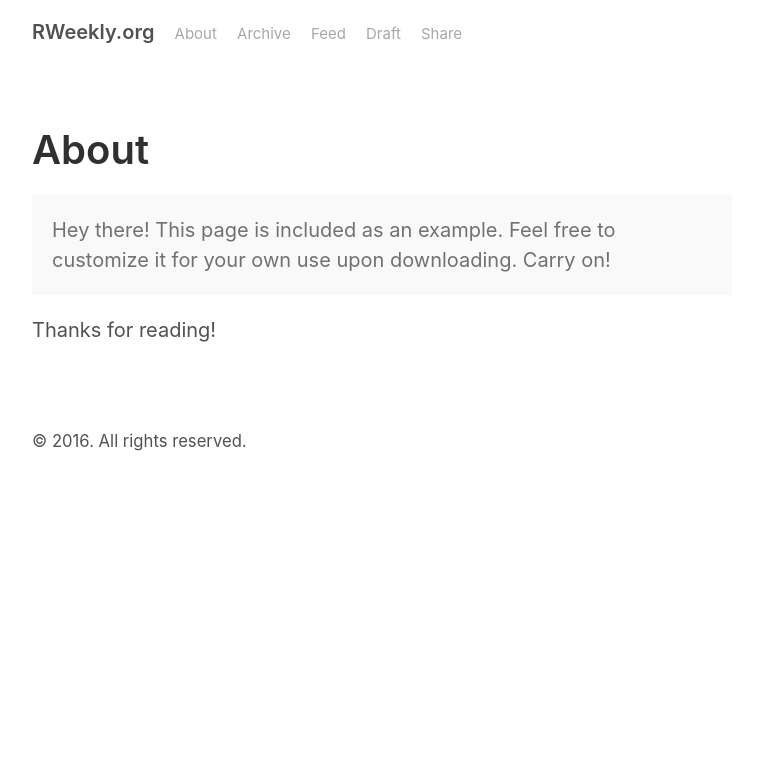
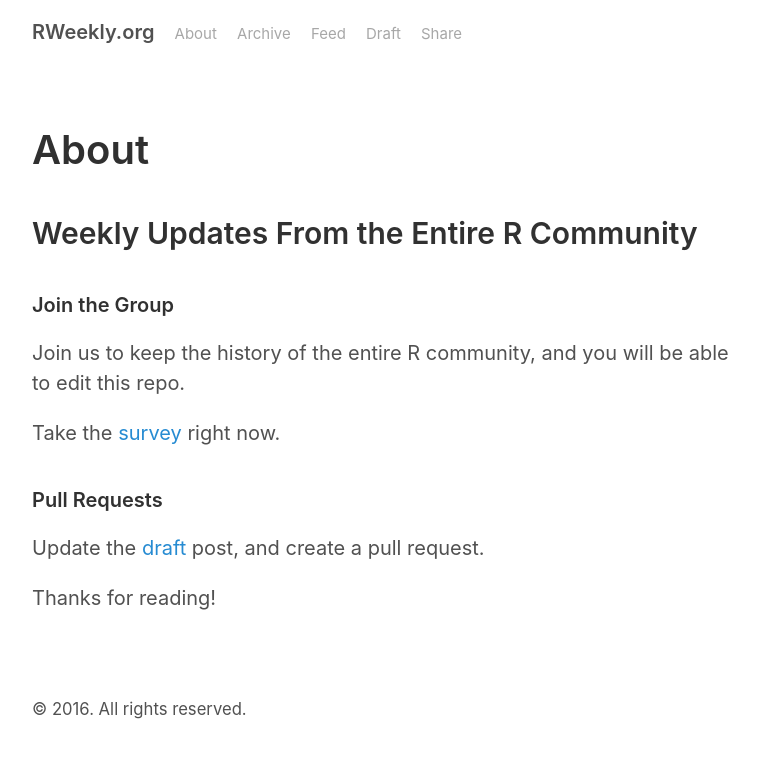
Before and after one commit to rweekly/rweekly.org, a Jekyll site: the page built from about.md, in a window 1280 px wide. Shown: the top 758 px of the page, without its empty margins (258-1017 px from the left). Built offline with Jekyll 4.4.1, drawn with Linux system fonts in a browser that asks for light colours.

Commit message:
Update: update about with more info

```diff
--- a/about.md
+++ b/about.md
@@ -3,9 +3,16 @@
 title: About
 ---
 
-<p class="message">
-  Hey there! This page is included as an example. Feel free to customize it for your own use upon downloading. Carry on!
-</p>
+## Weekly Updates From the Entire R Community
 
+### Join the Group
+
+Join us to keep the history of the entire R community, and you will be able to edit this repo.
+
+Take the [survey](https://docs.google.com/forms/d/1WdCjXvWJ1tDSlZNJAroGWCWcqqDjRMAF2VNnZCfn14g/viewform) right now.
+
+### Pull Requests
+
+Update the [draft](https://github.com/rweekly/rweekly.org/blob/gh-pages/README.md) post, and create a pull request.
 
 Thanks for reading!
```
